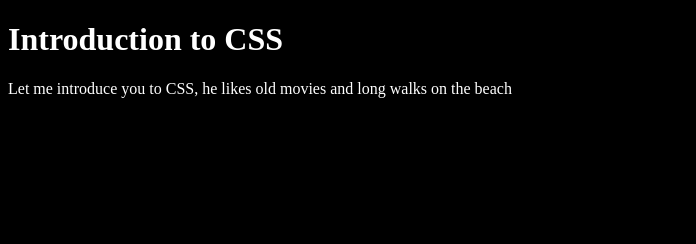
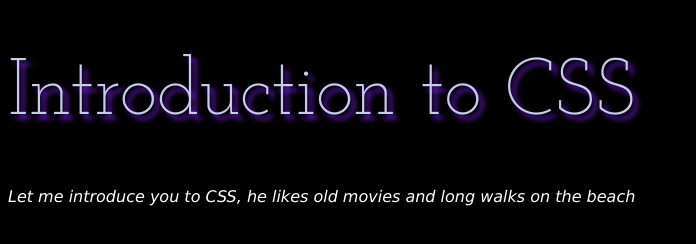
Before and after one commit to Lenzo/intro-to-css, a plain HTML site: page index.html in a window 1280 px wide. Shown: the whole page, without its empty margins (0-696 px from the left). Drawn offline with Linux system fonts and the light colour scheme.

Commit message:
changed font family,
added font weight, size, colour, changed fonts and added codes from
google fonts

```diff
--- a/css/main.css
+++ b/css/main.css
@@ -1,5 +1,21 @@
 html {
   background-color: #000000;
 
-color: #fff;
+  color: #fff;
 }
+
+h1 {
+  color: #c5cde9;
+  font-weight: normal;
+  font-size: 5rem;
+  line-height: 1;
+  text-shadow: 5px 5px 5px #7A21EE;
+  font-family: 'Josefin Slab', serif;
+}
+
+p {
+  font-style: italic; /* this is how you leave notes in css*/
+  text-decoration: line-through
+  text-align: center;
+  font-family: verdana, sans-serif;
+}
--- a/index.html
+++ b/index.html
@@ -5,6 +5,7 @@
     <title>Intro to CSS</title>
     <!-- used for meta data about this file and will not be rendered -->
     <link href="css/main.css" rel="stylesheet">
+    <link href='http://fonts.googleapis.com/css?family=Josefin+Slab:300,600,300italic,700italic' rel='stylesheet' type='text/css'>
   </head>
 
   <body>
```
